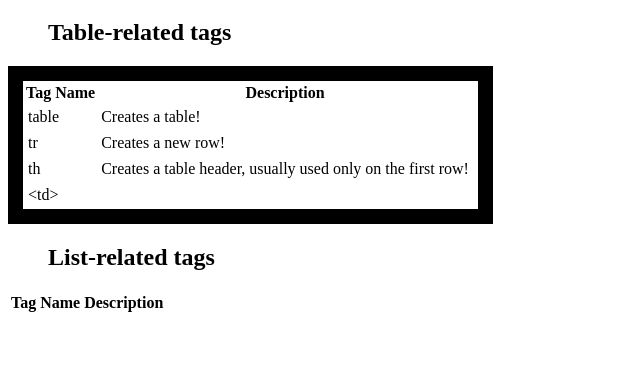
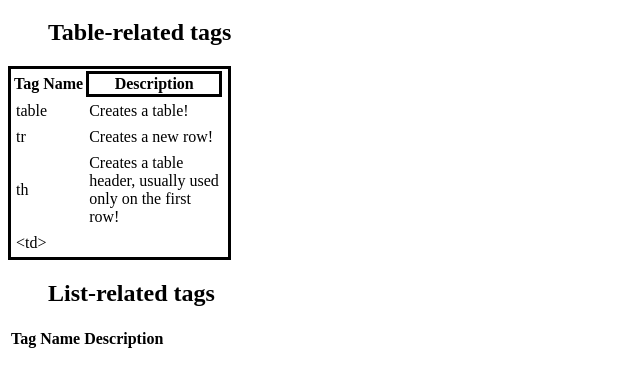
Before and after one commit to Broclly/SchoolWebsite, a plain HTML site: page summary.html in a window 1280 px wide. Shown: the part 61-448 px from the top of the page, without its empty margins (0-640 px from the left). Drawn offline with Linux system fonts and the light colour scheme.

Commit message:
Update summary.html

```diff
--- a/summary.html
+++ b/summary.html
@@ -16,12 +16,12 @@
                     Table-related tags
                 </h2>
             </blockquote>
-                <table style="border: 15px solid black;">
+                <table style="border: 3px solid black;">
                     <tr>
                         <th>
                             Tag Name
                         </th>
-                        <th>
+                        <th style="width: 10vw; border: 3px solid black;">
                             Description
                         </th>
                         <th>
@@ -29,7 +29,7 @@
                         </th>
                     </tr>
                     <tr>
-                        <td style="padding: 3px;">
+                        <td style="padding: 03px;">
                             table
                         </td>
                         <td style="padding: 3px;">
```
